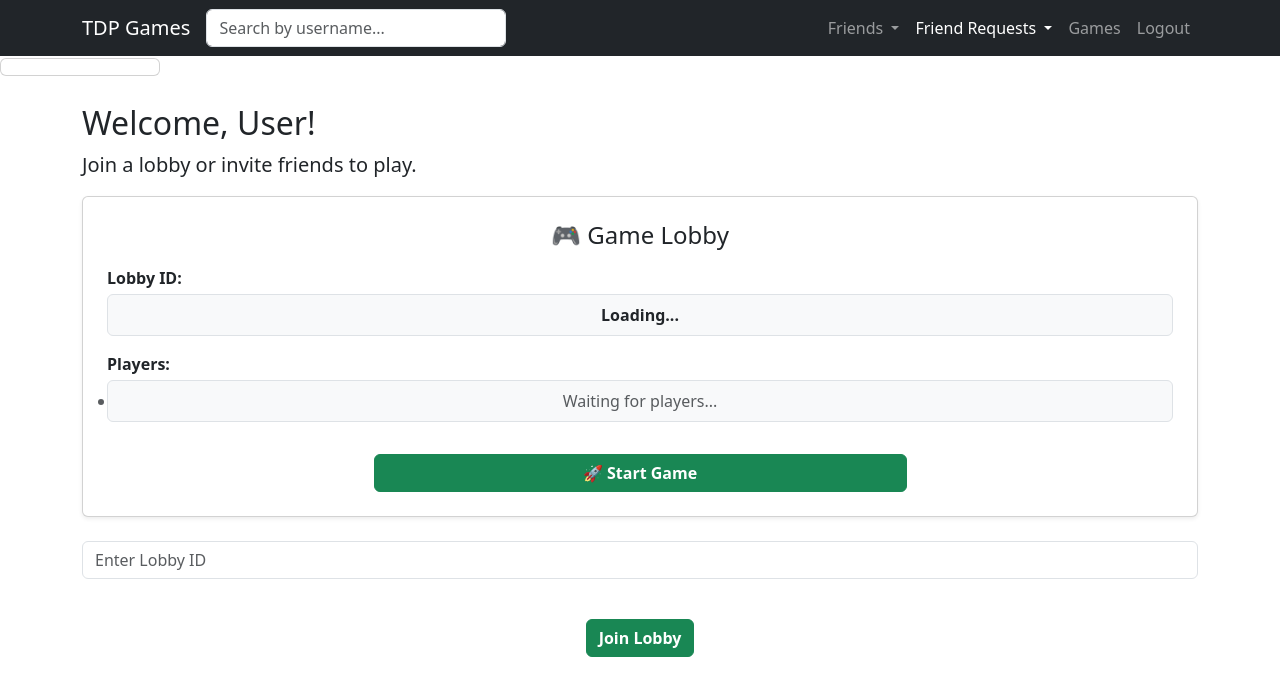
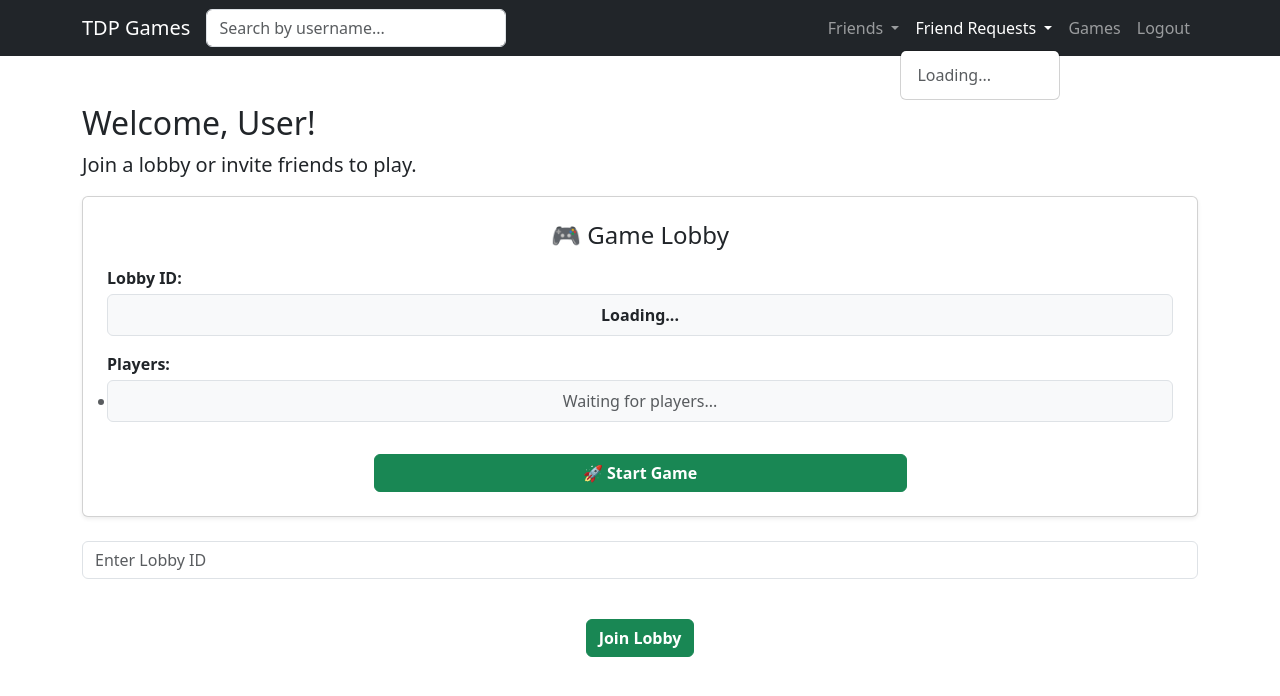
Before and after one commit to rockclimber147/CloudComputingTermProject, a plain HTML site: page Frontend/home.html in a window 1280 px wide. Both pictures are taken after a click on the button "Friend Requests". Drawn offline with nearby package versions, Linux system fonts and the light colour scheme.

Commit message:
fix alignment

```diff
--- a/Frontend/home.html
+++ b/Frontend/home.html
@@ -38,12 +38,12 @@
                                 <li><span class="dropdown-item-text text-muted">Loading...</span></li>
                             </ul>
                         </li>
-                        <li class="nav-item dropdown"></li>
+                        <li class="nav-item dropdown">
                             <a class="nav-link dropdown-toggle" href="#" id="requestsDropdown" role="button" data-bs-toggle="dropdown">
                                 Friend Requests
                             </a>
-                            <ul class="dropdown-menu" aria-labelledby="requestsDropdown" id="requestsList">
-                                <!-- Friend requests will be dynamically populated here -->
+                            <ul class="dropdown-menu dropdown-menu-end" aria-labelledby="requestsDropdown" id="requestsList">
+                                <li><span class="dropdown-item-text text-muted">Loading...</span></li>
                             </ul>
                         </li>
                         <li class="nav-item"><a class="nav-link" href="#">Games</a></li>
```
